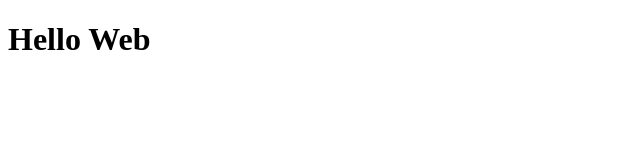
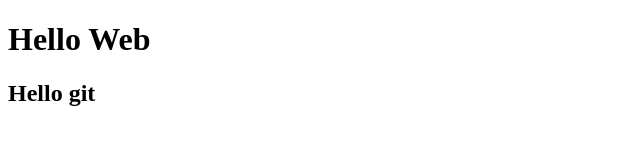
Before and after one commit to pengweizhang/helloweb, a plain HTML site: page src/index.html in a window 1280 px wide. Shown: the whole page, without its empty margins (0-640 px from the left). Drawn offline with Linux system fonts and the light colour scheme.

Commit message:
二回熟

```diff
--- a/src/index.html
+++ b/src/index.html
@@ -6,5 +6,6 @@
 </head>
 <body>
   <h1>Hello Web </h1>
+  <h2>Hello git</h2>
 </body>
 </html>
```
Also changed, not shown: src/index.js (added).
